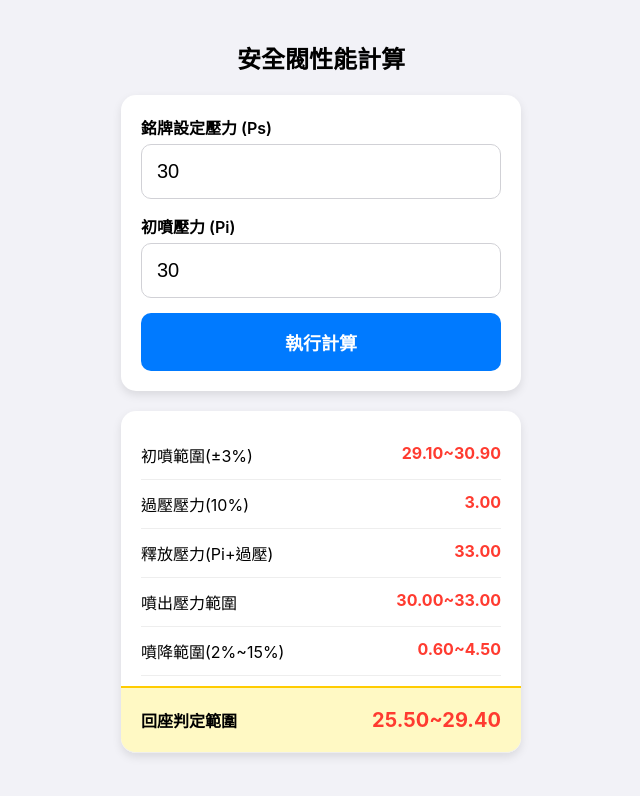
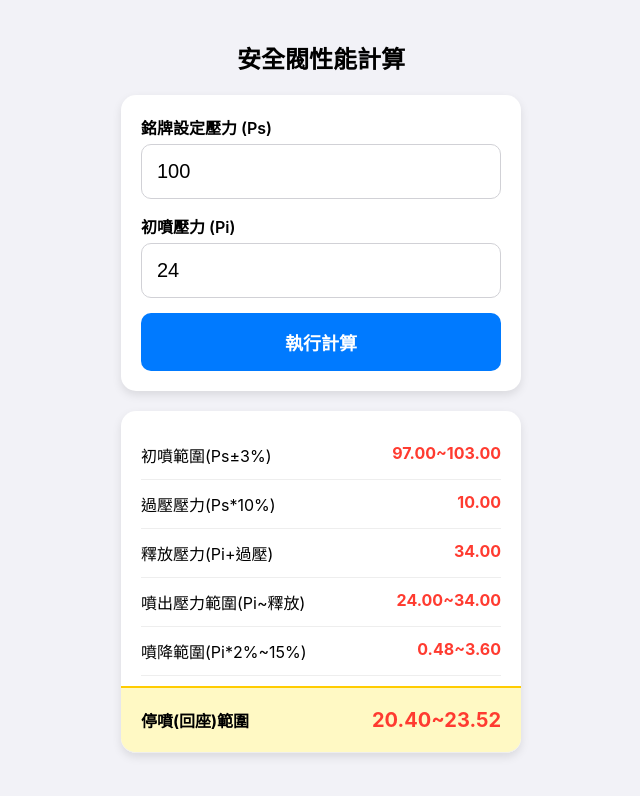
Before and after one commit to JasperYBJ/Valve-test, a plain HTML site: page index.html in a window 1280 px wide. Shown: the whole page, without its empty margins (319-959 px from the left). Drawn offline with Linux system fonts and the light colour scheme.

Commit message:
Update title and input values in index.html

```diff
--- a/index.html
+++ b/index.html
@@ -3,7 +3,7 @@
 <head>
     <meta charset="UTF-8">
     <meta name="viewport" content="width=device-width, initial-scale=1.0, maximum-scale=1.0, user-scalable=no">
-    <title>安全閥計算器</title>
+    <title>安全閥性能計算器</title>
     <style>
         :root { --bg: #f2f2f7; --card: #fff; --blue: #007aff; }
         body { font-family: -apple-system, sans-serif; background: var(--bg); padding: 20px; margin: 0; }
@@ -21,18 +21,18 @@
         <h2 style="text-align:center;">安全閥性能計算</h2>
         <div class="card">
             <label>銘牌設定壓力 (Ps)</label>
-            <input type="number" id="ps" value="30" inputmode="decimal">
+            <input type="number" id="ps" value="100" inputmode="decimal">
             <label>初噴壓力 (Pi)</label>
-            <input type="number" id="pi" value="30" inputmode="decimal">
+            <input type="number" id="pi" value="24" inputmode="decimal">
             <button onclick="calc()">執行計算</button>
         </div>
         <div class="card">
-            <div class="res"><span>初噴範圍(±3%)</span><span class="val" id="r1">--</span></div>
-            <div class="res"><span>過壓壓力(10%)</span><span class="val" id="r2">--</span></div>
+            <div class="res"><span>初噴範圍(Ps±3%)</span><span class="val" id="r1">--</span></div>
+            <div class="res"><span>過壓壓力(Ps*10%)</span><span class="val" id="r2">--</span></div>
             <div class="res"><span>釋放壓力(Pi+過壓)</span><span class="val" id="r3">--</span></div>
-            <div class="res"><span>噴出壓力範圍</span><span class="val" id="r4">--</span></div>
-            <div class="res"><span>噴降範圍(2%~15%)</span><span class="val" id="r5">--</span></div>
-            <div class="res hi"><b>回座判定範圍</b><span class="val" id="r6" style="font-size:20px;">--</span></div>
+            <div class="res"><span>噴出壓力範圍(Pi~釋放)</span><span class="val" id="r4">--</span></div>
+            <div class="res"><span>噴降範圍(Pi*2%~15%)</span><span class="val" id="r5">--</span></div>
+            <div class="res hi"><b>停噴(回座)範圍</b><span class="val" id="r6" style="font-size:20px;">--</span></div>
         </div>
     </div>
     <script>
@@ -40,13 +40,29 @@
             const ps = parseFloat(document.getElementById('ps').value);
             const pi = parseFloat(document.getElementById('pi').value);
             if (!isNaN(ps) && !isNaN(pi)) {
+                // 1. 初噴範圍 (以 Ps 為準)
                 document.getElementById('r1').innerText = (ps*0.97).toFixed(2) + "~" + (ps*1.03).toFixed(2);
-                const op = (ps*0.1).toFixed(2); document.getElementById('r2').innerText = op;
-                const rp = (pi+parseFloat(op)).toFixed(2); document.getElementById('r3').innerText = rp;
+
+                // 2. 過壓壓力 (以 Ps 為準)
+                const op = (ps*0.1).toFixed(2);
+                document.getElementById('r2').innerText = op;
+
+                // 3. 釋放壓力 (Pi + 過壓)
+                const rp = (pi + parseFloat(op)).toFixed(2);
+                document.getElementById('r3').innerText = rp;
+
+                // 4. 噴出範圍
                 document.getElementById('r4').innerText = pi.toFixed(2) + "~" + rp;
-                const bMin = (ps*0.02).toFixed(2), bMax = (ps*0.15).toFixed(2);
+
+                // 5. 噴降範圍 (依據 Pi 計算)
+                const bMin = (pi*0.02).toFixed(2);
+                const bMax = (pi*0.15).toFixed(2);
                 document.getElementById('r5').innerText = bMin + "~" + bMax;
-                document.getElementById('r6').innerText = (pi-bMax).toFixed(2) + "~" + (pi-bMin).toFixed(2);
+
+                // 6. 停噴(回座)判定
+                const stopMin = (pi - bMax).toFixed(2);
+                const stopMax = (pi - bMin).toFixed(2);
+                document.getElementById('r6').innerText = stopMin + "~" + stopMax;
             }
         }
         window.onload = calc;
```
